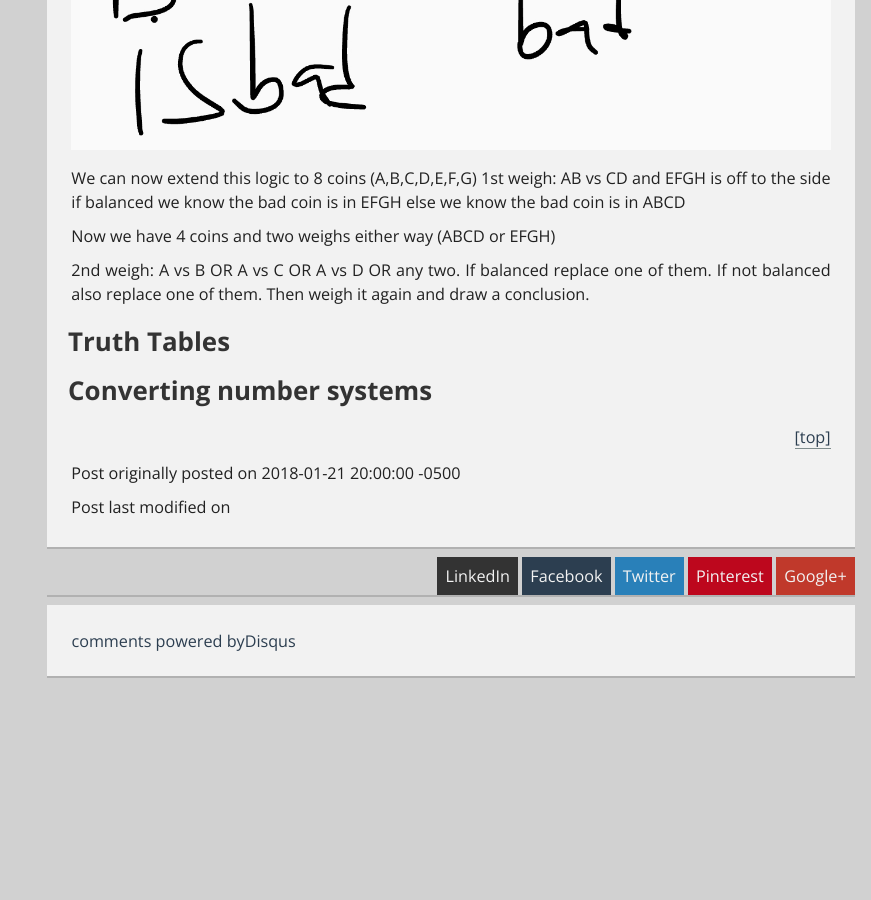
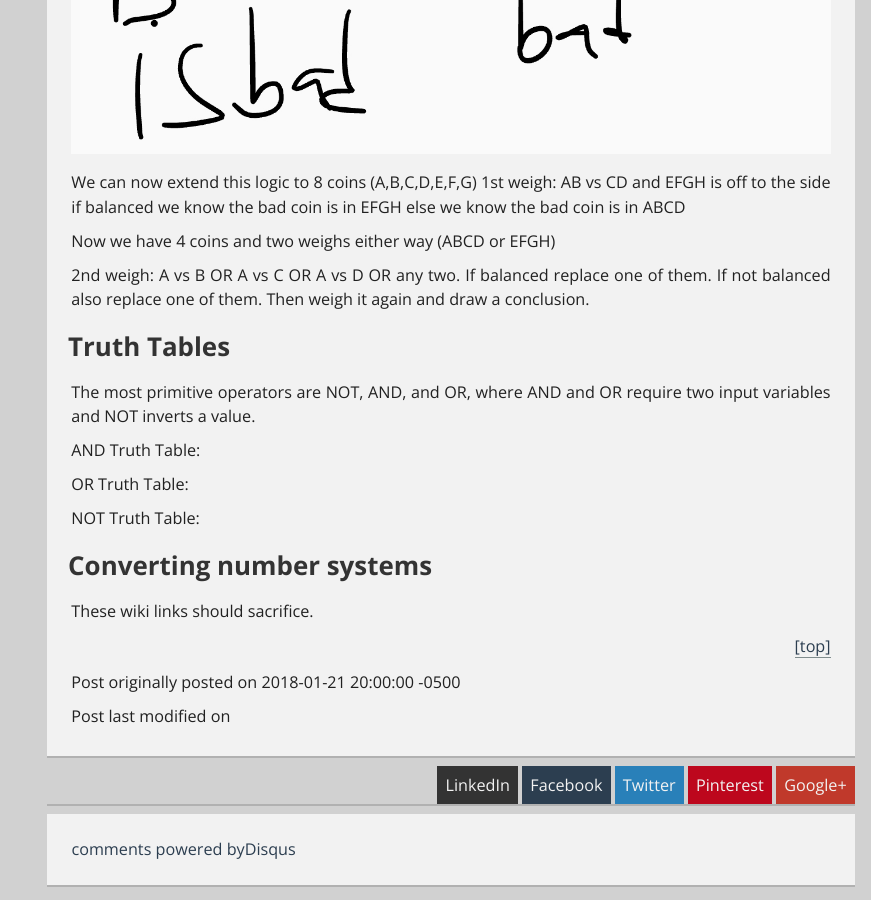
Before and after one commit to BTruer/BTruer.github.io, a Jekyll site: the page built from cs111/_posts/2018-01-22-Recitation-1.md, in a window 1280 px wide and 900 px high, scrolled down 1973 px. Shown: the whole window, without its empty margins (409-1280 px from the left). Built offline with Jekyll 4.4.1, drawn with Linux system fonts in a browser that asks for light colours; comment, search, counter and statistics services are not loaded; before the commit the page ends 2664 px from its top, so only the background shows below that.

Commit message:
recitations 2

```diff
--- a/cs111/_posts/2018-01-22-Recitation-1.md
+++ b/cs111/_posts/2018-01-22-Recitation-1.md
@@ -6,7 +6,7 @@
 mytype: cs111
 ---
 
-### Recitation 1
+# Recitation 1
 What is Computer Science? What is a programmatic way of solving something? Lets say I'm an alien and I don't know how to tie shoes. How would you describe the process of tying shoes to an alien or really a child who has no idea. You may say "Take your left hand and grab the left lace and then take your right hand and grab the right lace. Then pull them up and cross them over etc." Describing these steps is a systemic way of tying ones shoes that can be repeated. This description is what is known as an algorithm or put simply a step by step process of achieving something or computing something.
 
 ## The Coin Problem (8 coin, 9 coin, 13 coin)
@@ -14,7 +14,8 @@
 
 Well what is our initial intuitive approach? Put 4 and 4 and see which side has the bad coin. Okay: you put the coins on 4 and 4 but then which side has the bad coin? We don't know if the bad coin is heavier or lighter. So we don't know which pile of 4 coins to then start looking in. In other words we have now wasted the first weigh because now we have no additional information or we have not eliminated any choices.
 
-# Solution to the coin problem
+## Solution to the coin problem
+
 When we think programmatically or in CS we want to break the problem down int o its most simple components. What is the most basic problem?
 
 Let's look at a simpler problem. When you have 3 coins and one of them is bad (lighter or heavier fake coin) and you have a scale that you can use 2 times. If you put two coins on the balance there are two possible results. The coins balance (equal) or they are unequal. If the coins balance then we know that the bad coin is the third one that is not on the balance. If the balance is unequal we can take one off and put the third one on. If the coins are equal in weight the bad coin is the one we took off else it is the one was in both weighs.
@@ -33,6 +34,16 @@
 If not balanced also replace one of them.
 Then weigh it again and draw a conclusion.
 
-# Truth Tables
+## Truth Tables
 
-# Converting number systems
+The most primitive operators are NOT, AND, and OR, where AND and OR require two input variables and NOT inverts a value.
+
+AND Truth Table:
+
+OR Truth Table:
+
+NOT Truth Table:
+
+## Converting number systems
+
+These wiki links should sacrifice.
```
Also changed, not shown: cs111/_posts/2018-01-29-Recitation-2.md (added, +44 -0 lines), tutorials/_posts/2017-08-01-Installing-Java-Understanding-JDK-JRE-JVM-JAVA_HOME.md (added, +86 -0 lines), tutorials/_posts/2017-08-01-Intro-To-CS-Java.md (deleted, +0 -86 lines).
